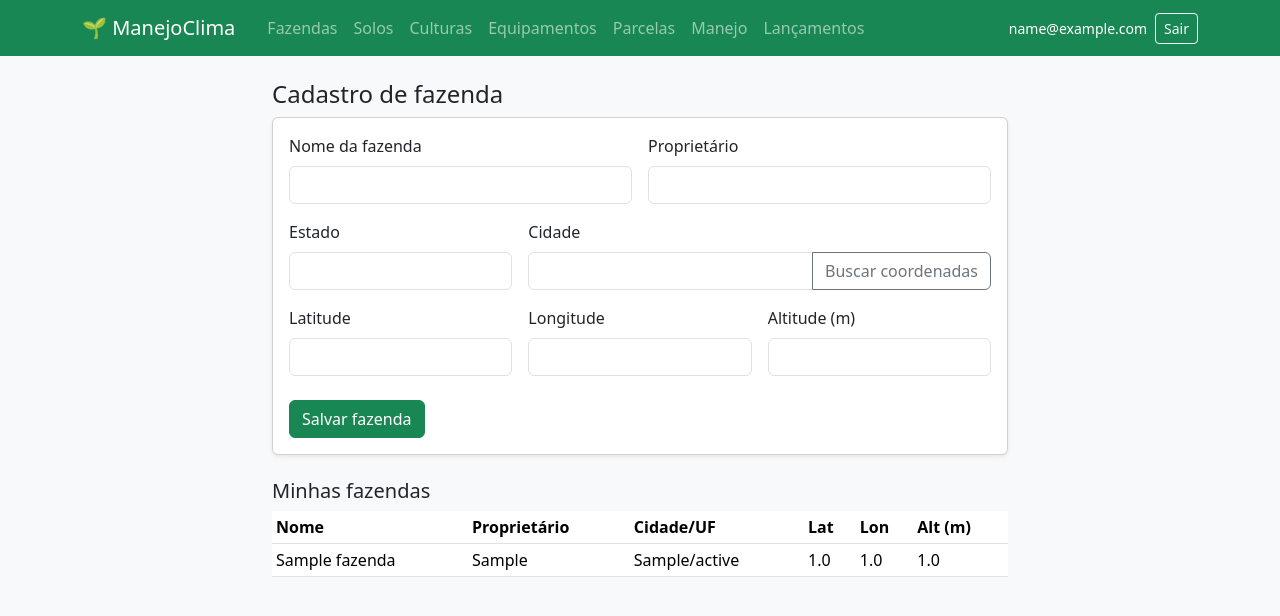
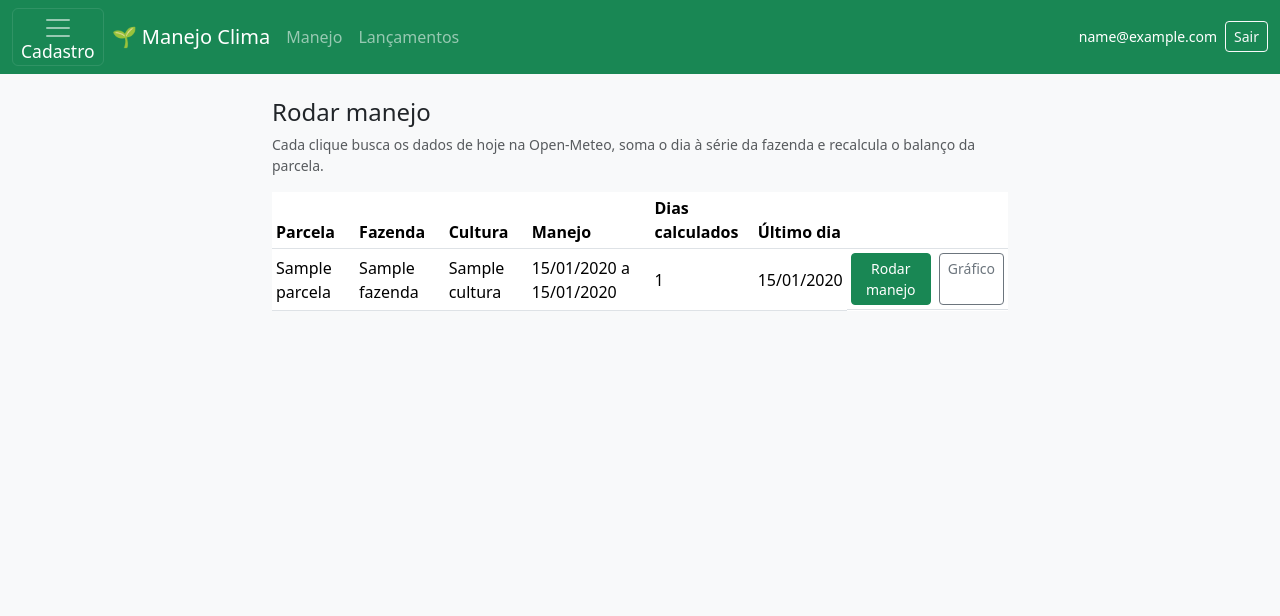
Before and after one commit to Hidrovales/ManejoClima, a FastAPI app: page / in a window 1280 px wide. Shown: the top 616 px of the page. Run offline with FastAPI, Linux system fonts and the light colour scheme; the visitor is signed in with stand-in values (Sample User, id 1); tables that the repository leaves empty hold one stand-in row (values such as "Sample post").

Commit message:
Atualização lançamentos, home e gráficos manejo.

```diff
--- a/app/main.py
+++ b/app/main.py
@@ -13,7 +13,7 @@ from starlette.middleware.sessions import SessionMiddleware
 from calculo.open_meteo import buscar_coordenadas
 
 from .db import Base, engine, get_db
-from .manejo import rodar_manejo, taxa_aplicacao
+from .manejo import recalcular_balanco, rodar_manejo, taxa_aplicacao
 from .models import Camada, Cultura, Equipamento, FaseCultura, Fazenda, Lancamento, Parcela, Solo, User
 
 # shortcut: create_all em vez de Alembic, adotar migrations quando o schema começar a mudar
@@ -86,8 +86,8 @@ def logout(request: Request):
     return RedirectResponse("/login", status_code=303)
 
 
-@app.get("/")
-def home(request: Request, user: User = Depends(exige_login)):
+@app.get("/fazendas")
+def lista_fazendas(request: Request, user: User = Depends(exige_login)):
     return render(request, "fazendas.html", user=user, fazendas=user.fazendas, erro=None)
 
 
@@ -103,7 +103,7 @@ def criar_fazenda(request: Request, nome: str = Form(...), proprietario: str = F
                    estado=estado.strip() or None, cidade=cidade.strip() or None,
                    latitude=latitude, longitude=longitude, altitude=altitude))
     db.commit()
-    return RedirectResponse("/", status_code=303)
+    return RedirectResponse("/fazendas", status_code=303)
 
 
 @app.get("/api/coordenadas")
@@ -286,11 +286,17 @@ def criar_parcela(request: Request, fazenda_id: int = Form(...), nome: str = For
     return RedirectResponse("/parcelas", status_code=303)
 
 
-def pagina_manejo(request: Request, user: User, erro: str | None = None, msg: str | None = None):
-    return render(request, "manejo.html", user=user, parcelas=[p for f in user.fazendas for p in f.parcelas],
-                  erro=erro, msg=msg)
+AVISO_DADOS_PARCIAIS = ("Atenção: os dados diários obtidos podem ser parciais, pois ainda não estão disponíveis "
+                        "todos os dados meteorológicos do dia. Rode o manejo novamente mais tarde para atualizar.")
 
 
+def pagina_manejo(request: Request, user: User, erro: str | None = None, msg: str | None = None,
+                  aviso: str | None = None):
+    return render(request, "manejo.html", user=user, parcelas=[p for f in user.fazendas for p in f.parcelas],
+                  erro=erro, msg=msg, aviso=aviso)
+
+
+@app.get("/")  # tela principal
 @app.get("/manejo")
 def manejo(request: Request, user: User = Depends(exige_login)):
     return pagina_manejo(request, user)
@@ -314,7 +320,7 @@ def rodar(request: Request, parcela_id: int, user: User = Depends(exige_login),
     except requests.RequestException:
         db.rollback()
         return pagina_manejo(request, user, erro="Falha ao consultar a Open-Meteo. Tente novamente em instantes.")
-    return pagina_manejo(request, user, msg=msg)
+    return pagina_manejo(request, user, msg=msg, aviso=AVISO_DADOS_PARCIAIS)
 
 
 @app.get("/manejo/{parcela_id}")
@@ -347,9 +353,21 @@ def lancamentos(request: Request, user: User = Depends(exige_login)):
     return pagina_lancamentos(request, user)
 
 
+def atualizar_balanco(request: Request, user: User, db: Session, parcela: Parcela, acao: str):
+    """Refaz o balanço com os lançamentos atuais (sem Open-Meteo) se o manejo já foi rodado, para a irrigação aparecer no gráfico."""
+    if not parcela.resultados:
+        return pagina_lancamentos(request, user, msg=f"{acao}. Rode o manejo para ver o balanço.")
+    try:
+        recalcular_balanco(db, parcela)
+    except ValueError as e:
+        db.rollback()
+        return pagina_lancamentos(request, user, erro=f"{acao}, mas o balanço não foi atualizado: {e}")
+    return pagina_lancamentos(request, user, msg=f"{acao} e balanço atualizado. A irrigação já aparece no gráfico.")
+
+
 @app.post("/lancamentos")
-def criar_lancamento(request: Request, parcela_id: int = Form(...), data: datetime.date = Form(...),
-                     tipo: str = Form(...), valor: float = Form(...),
+def criar_lancamento(request: Request, parcela_id: int = Form(...), data: str = Form(...),
+                     tempo: str = Form(""), lamina: str = Form(""),
                      user: User = Depends(exige_login), db: Session = Depends(get_db)):
     def erro(msg):
         return pagina_lancamentos(request, user, erro=msg)
@@ -357,8 +375,21 @@ def criar_lancamento(request: Request, parcela_id: int = Form(...), data: dateti
     parcela = next((p for f in user.fazendas for p in f.parcelas if p.id == parcela_id), None)
     if parcela is None:
         return erro("Parcela inválida.")
-    if tipo not in LIMITE_LANCAMENTO:
-        return erro("Informe a irrigação por tempo ou por lâmina.")
+    for fmt in ("%d/%m/%Y", "%Y-%m-%d"):
+        try:
+            data = datetime.datetime.strptime(data.strip(), fmt).date()
+            break
+        except ValueError:
+            pass
+    else:
+        return erro("Data inválida. Use o formato dd/mm/aaaa.")
+    try:
+        informados = {t: float(v.replace(",", ".")) for t, v in (("tempo", tempo), ("lamina", lamina)) if v.strip()}
+    except ValueError:
+        return erro("Informe números no tempo ou na lâmina.")
+    if len(informados) != 1:
+        return erro("Informe o tempo ou a lâmina da irrigação (apenas um dos dois).")
+    (tipo, valor), = informados.items()
     if not parcela.manejo_inicio <= data <= min(parcela.manejo_fim, datetime.date.today()):
         return erro("A data deve estar dentro do período do manejo e não pode ser futura.")
     if not 0 <= valor <= LIMITE_LANCAMENTO[tipo]:
@@ -370,15 +401,16 @@ def criar_lancamento(request: Request, parcela_id: int = Form(...), data: dateti
     else:
         parcela.lancamentos.append(Lancamento(data=data, tipo=tipo, valor=valor, lamina_mm=lamina))
     db.commit()
-    return pagina_lancamentos(request, user, msg="Lançamento salvo. Rode o manejo para atualizar o balanço.")
+    return atualizar_balanco(request, user, db, parcela, "Lançamento salvo")
 
 
 @app.post("/lancamentos/{lancamento_id}/excluir")
 def excluir_lancamento(request: Request, lancamento_id: int, user: User = Depends(exige_login),
                        db: Session = Depends(get_db)):
-    lanc = next((x for f in user.fazendas for p in f.parcelas for x in p.lancamentos if x.id == lancamento_id), None)
-    if lanc is None:
+    achado = next(((p, x) for f in user.fazendas for p in f.parcelas for x in p.lancamentos if x.id == lancamento_id), None)
+    if achado is None:
         raise HTTPException(status_code=404)
-    db.delete(lanc)
+    parcela, lanc = achado
+    parcela.lancamentos.remove(lanc)  # delete-orphan apaga a linha e mantém a coleção em memória atualizada
     db.commit()
-    return pagina_lancamentos(request, user, msg="Lançamento excluído. Rode o manejo para atualizar o balanço.")
+    return atualizar_balanco(request, user, db, parcela, "Lançamento excluído")
--- a/app/templates/base.html
+++ b/app/templates/base.html
@@ -8,23 +8,46 @@
 </head>
 <body class="bg-light">
 <nav class="navbar bg-success navbar-dark mb-4">
-  <div class="container">
-    <a class="navbar-brand" href="/">🌱 ManejoClima</a>
+  <div class="container-fluid gap-2">
     {% if user %}
-    <div class="navbar-nav flex-row gap-3 me-auto ms-3">
-      <a class="nav-link" href="/">Fazendas</a><a class="nav-link" href="/solos">Solos</a><a class="nav-link" href="/culturas">Culturas</a><a class="nav-link" href="/equipamentos">Equipamentos</a><a class="nav-link" href="/parcelas">Parcelas</a><a class="nav-link" href="/manejo">Manejo</a><a class="nav-link" href="/lancamentos">Lançamentos</a>
+    <button class="navbar-toggler d-flex flex-column align-items-center py-1 px-2" type="button"
+            data-bs-toggle="offcanvas" data-bs-target="#menu" aria-controls="menu">
+      <span class="navbar-toggler-icon"></span><span class="small text-white">Cadastro</span></button>
+    {% endif %}
+    <a class="navbar-brand me-2" href="/">🌱 Manejo Clima</a>
+    {% if user %}
+    <div class="navbar-nav flex-row gap-3 me-auto">
+      <a class="nav-link" href="/">Manejo</a><a class="nav-link" href="/lancamentos">Lançamentos</a>
     </div>
     <form method="post" action="/logout" class="d-flex align-items-center gap-2 m-0">
-      <span class="text-white small">{{ user.email }}</span>
+      <span class="text-white small d-none d-md-inline">{{ user.email }}</span>
       <button class="btn btn-sm btn-outline-light">Sair</button>
     </form>
     {% endif %}
   </div>
 </nav>
+{% if user %}
+<div class="offcanvas offcanvas-start" tabindex="-1" id="menu" aria-labelledby="menu-titulo">
+  <div class="offcanvas-header">
+    <h2 class="offcanvas-title h5" id="menu-titulo">Cadastro</h2>
+    <button type="button" class="btn-close" data-bs-dismiss="offcanvas" aria-label="Fechar menu"></button>
+  </div>
+  <div class="offcanvas-body p-0">
+    <div class="list-group list-group-flush">
+      <a class="list-group-item list-group-item-action" href="/fazendas">Fazendas</a>
+      <a class="list-group-item list-group-item-action" href="/solos">Solos</a>
+      <a class="list-group-item list-group-item-action" href="/culturas">Culturas</a>
+      <a class="list-group-item list-group-item-action" href="/equipamentos">Equipamentos</a>
+      <a class="list-group-item list-group-item-action" href="/parcelas">Parcelas</a>
+    </div>
+  </div>
+</div>
+{% endif %}
 <main class="container" style="max-width: 760px">
   {% if erro %}<div class="alert alert-danger">{{ erro }}</div>{% endif %}
   {% if msg %}<div class="alert alert-success">{{ msg }}</div>{% endif %}
   {% block conteudo %}{% endblock %}
 </main>
+<script src="https://cdn.jsdelivr.net/npm/bootstrap@5.3.3/dist/js/bootstrap.bundle.min.js"></script>
 </body>
 </html>
--- a/app/templates/culturas.html
+++ b/app/templates/culturas.html
@@ -2,7 +2,7 @@
 {% block conteudo %}
 <h1 class="h4">Cadastro de cultura</h1>
 {% if not fazendas %}
-<div class="alert alert-warning">Cadastre uma <a href="/">fazenda</a> antes de cadastrar culturas.</div>
+<div class="alert alert-warning">Cadastre uma <a href="/fazendas">fazenda</a> antes de cadastrar culturas.</div>
 {% else %}
 <form method="post" action="/culturas" class="card card-body shadow-sm mb-4">
   <div class="row g-3">
--- a/app/templates/equipamentos.html
+++ b/app/templates/equipamentos.html
@@ -2,7 +2,7 @@
 {% block conteudo %}
 <h1 class="h4">Cadastro de equipamento</h1>
 {% if not fazendas %}
-<div class="alert alert-warning">Cadastre uma <a href="/">fazenda</a> antes de cadastrar equipamentos.</div>
+<div class="alert alert-warning">Cadastre uma <a href="/fazendas">fazenda</a> antes de cadastrar equipamentos.</div>
 {% else %}
 <form method="post" action="/equipamentos" class="card card-body shadow-sm mb-4">
   <div class="row g-3">
--- a/app/templates/grafico.html
+++ b/app/templates/grafico.html
@@ -49,7 +49,7 @@
           <td>{{ "%.2f"|format(v.f) }}</td><td>{{ "%.2f"|format(v.pmp) }}</td></tr>
     {% endfor %}</tbody>
   </table></div>
-  <p class="small text-muted">* irrigação informada em Lançamentos. Nos demais dias vale a recomendada.</p>
+  <p class="small text-muted">* irrigação informada em Lançamentos. Nos demais dias não houve irrigação.</p>
 </details>
 
 <script id="dados" type="application/json">{{ dados | tojson }}</script>
--- a/app/templates/manejo.html
+++ b/app/templates/manejo.html
@@ -2,6 +2,7 @@
 {% block conteudo %}
 <h1 class="h4">Rodar manejo</h1>
 <p class="text-muted small">Cada clique busca os dados de hoje na Open-Meteo, soma o dia à série da fazenda e recalcula o balanço da parcela.</p>
+{% if aviso %}<div class="alert alert-warning">{{ aviso }}</div>{% endif %}
 {% if parcelas %}
 <div class="table-responsive"><table class="table table-sm bg-white align-middle">
   <thead><tr><th>Parcela</th><th>Fazenda</th><th>Cultura</th><th>Manejo</th><th>Dias calculados</th><th>Último dia</th><th></th></tr></thead>
@@ -14,5 +15,5 @@
             <a class="btn btn-sm btn-outline-secondary" href="/manejo/{{ p.id }}">Gráfico</a></td></tr>
   {% endfor %}</tbody>
 </table></div>
-{% else %}<p class="text-muted">Cadastre uma <a href="/parcelas">parcela</a> para rodar o manejo.</p>{% endif %}
+{% else %}<p class="text-muted">Nenhuma parcela ainda. Abra o menu (☰) e cadastre a fazenda, o solo, a cultura, o equipamento e a parcela.</p>{% endif %}
 {% endblock %}
--- a/app/templates/solos.html
+++ b/app/templates/solos.html
@@ -2,7 +2,7 @@
 {% block conteudo %}
 <h1 class="h4">Cadastro de solo</h1>
 {% if not fazendas %}
-<div class="alert alert-warning">Cadastre uma <a href="/">fazenda</a> antes de cadastrar solos.</div>
+<div class="alert alert-warning">Cadastre uma <a href="/fazendas">fazenda</a> antes de cadastrar solos.</div>
 {% else %}
 <form method="post" action="/solos" class="card card-body shadow-sm mb-4">
   <div class="row g-3">
```
Also changed, not shown: app/manejo.py (+9 -1 lines), app/templates/lancamentos.html (+9 -17 lines), calculo/balanco.py (+5 -5 lines), tests/test_app.py (+38 -16 lines).
